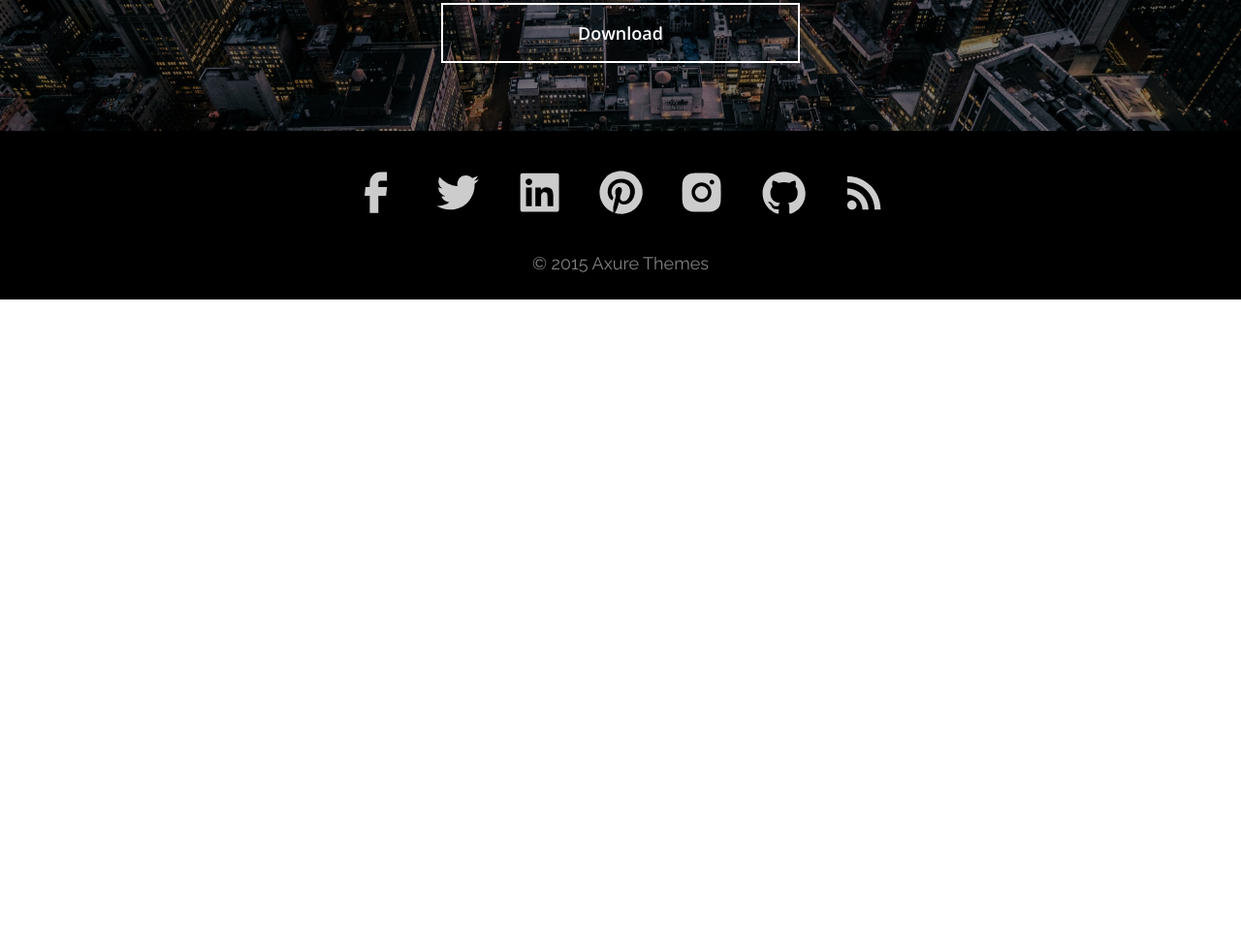
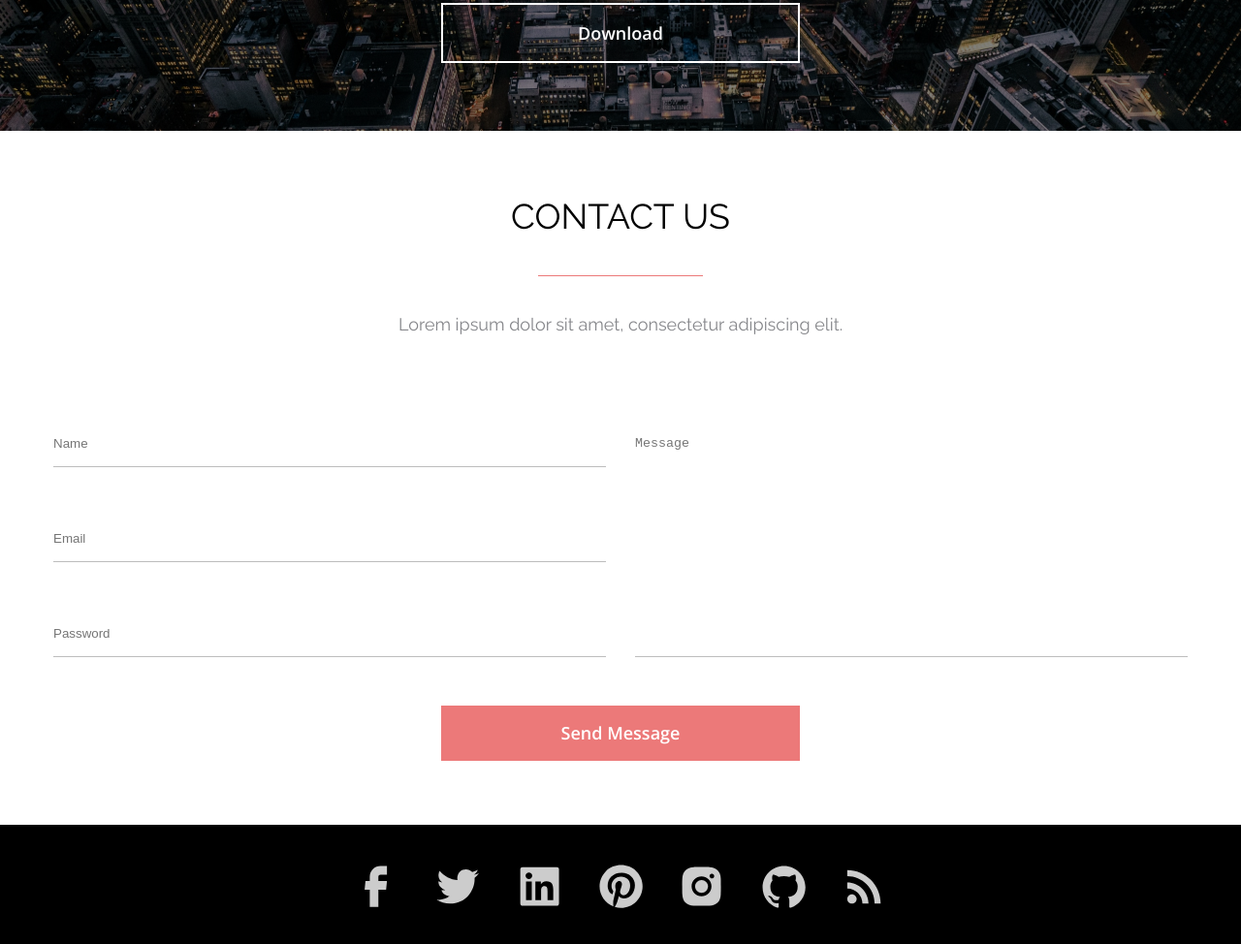
Before and after one commit to Natalina-Yarosh/axit, a plain HTML site: page index.html in a window 1280 px wide. Shown: the part 4601-5575 px from the top of the page at 97% size. Before the commit the page ends 4910 px from the top, so only its background shows below. Drawn offline with nearby package versions, Linux system fonts and the light colour scheme.

Commit message:
add(hw-8): add contact section

```diff
--- a/assets/styles/style.css
+++ b/assets/styles/style.css
@@ -23,6 +23,14 @@
     padding: 28px;
     min-width: 114px;
     text-align: center;
+}
+
+.nav__item:hover {
+    background-color: #EC7979;
+}
+
+.nav__item:active {
+    background-color: #AB4949;
 }
 
 .nav__item__link {
@@ -89,7 +97,7 @@
     width: 170px;
     height: 0;
     border-top: 1px solid #FFFFFF;
-    top:100%;
+    top: 100%;
     transform: translateY(55px);
 }
 
@@ -114,6 +122,19 @@
     width: 100%;
     border: 2px solid #FFFFFF;
     background: transparent;
+}
+
+.axit__button:hover,
+.design__button:hover {
+    border-color: #EC7979;
+    color: #EC7979;
+}
+
+.axit__button:active,
+.design__button:active {
+    background-color: #AB4949;
+    color: #FFFFFF;
+    border-color: #AB4949;
 }
 
 .axit__registration {
@@ -175,6 +196,17 @@
     background: #EC7979;
     border-radius: 0px 0px 10px 10px;
     border-style: none;
+}
+
+.registration__button:hover,
+.tab__button:hover {
+    background-color: #AB4949;
+}
+
+.registration__button:active,
+.tab__button:active {
+    background-color: #EC7979;
+    box-shadow: 0 0 10px inset #AB4949;
 }
 
 .social-media {
@@ -258,19 +290,19 @@
     border-radius: 5px 5px 0 0;
     border-bottom: none;
     max-width: 203px;
-    position:relative;
+    position: relative;
     z-index: 0;
 }
 
-.partition_current::after{
+.partition_current::after {
     content: "";
-    position:absolute;
-    display:block;
-    width:100%;
+    position: absolute;
+    display: block;
+    width: 100%;
     height: 10px;
     background-color: #FFFFFF;
     z-index: 1;
-    transform: translate(-10px,5px);
+    transform: translate(-10px, 5px);
 }
 
 .tab {
@@ -576,6 +608,7 @@
     text-align: center;
     position: relative;
     padding: 70px 0;
+    margin-bottom: 67px;
 }
 
 .design__title {
@@ -622,6 +655,60 @@
     border: 2px solid #FFFFFF;
 }
 
+.contact {
+    margin-bottom: 66px;
+    text-align: center;
+}
+
+.contact__desc {
+    margin-bottom: 89px;
+}
+
+.contact__form {
+    display: flex;
+    margin-bottom: 50px;
+    justify-content: space-between;
+    column-gap: 30px;
+}
+
+.form__block {
+    width: calc((100% - 30px) / 2);
+}
+
+.form__item {
+    margin-bottom: 50px;
+    display: block;
+    padding: 16px 0;
+    width: 100%;
+    border: none;
+    outline: none;
+    border-bottom: 1px solid #BDBDBD;
+}
+
+.form__item:last-child {
+    margin: 0;
+}
+
+.form__item-textarea {
+    width: 100%;
+    height: 100%;
+    resize: none;
+}
+
+.contact__button {
+    font-family: 'Open Sans', sans-serif;
+    max-width: 370px;
+    width: 100%;
+    padding: 16px;
+    background-color: #EC7979;
+    border-style: none;
+    text-align: center;
+    color: #FFFFFF;
+    font-weight: 600;
+    font-size: 18px;
+    line-height: 25px;
+}
+
 .footer {
     background-color: #000000;
     padding: 40px 0 27px;
--- a/index.html
+++ b/index.html
@@ -188,7 +188,7 @@
                     <button class="tab__button">Download</button>
                 </div>
                 <div class="tab__image-wrapper">
-                    <img src="assets/images/Statue_of_Liberty.png" alt="" class="tab__image">
+                    <img src="assets/images/Statue_of_Liberty.png" alt="Statue of Liberty" class="tab__image">
                 </div>
             </article>
         </div>
@@ -355,6 +355,29 @@
         </div>
     </section>
 
+    <section class="contact">
+        <div class="container">
+            <h2 class="contact__title title">
+                contact us
+            </h2>
+            <p class="contact__desc desc">
+                Lorem ipsum dolor sit amet, consectetur adipiscing elit.
+            </p>
+            <form class="contact__form">
+                <div class="form__block">
+                    <input class="form__item" type="text" placeholder="Name">
+                    <input class="form__item" type="email" placeholder="Email">
+                    <input class="form__item" type="password" placeholder="Password">
+                </div>
+                <div class="form__block">
+                    <textarea class="form__item form__item-textarea" name="textarea" id="message"
+                        placeholder="Message"></textarea>
+                </div>
+            </form>
+            <button class="contact__button">Send Message</button>
+        </div>
+    </section>
+
     <footer class="footer">
         <div class="container">
             <ul class="footer__icons">
```
